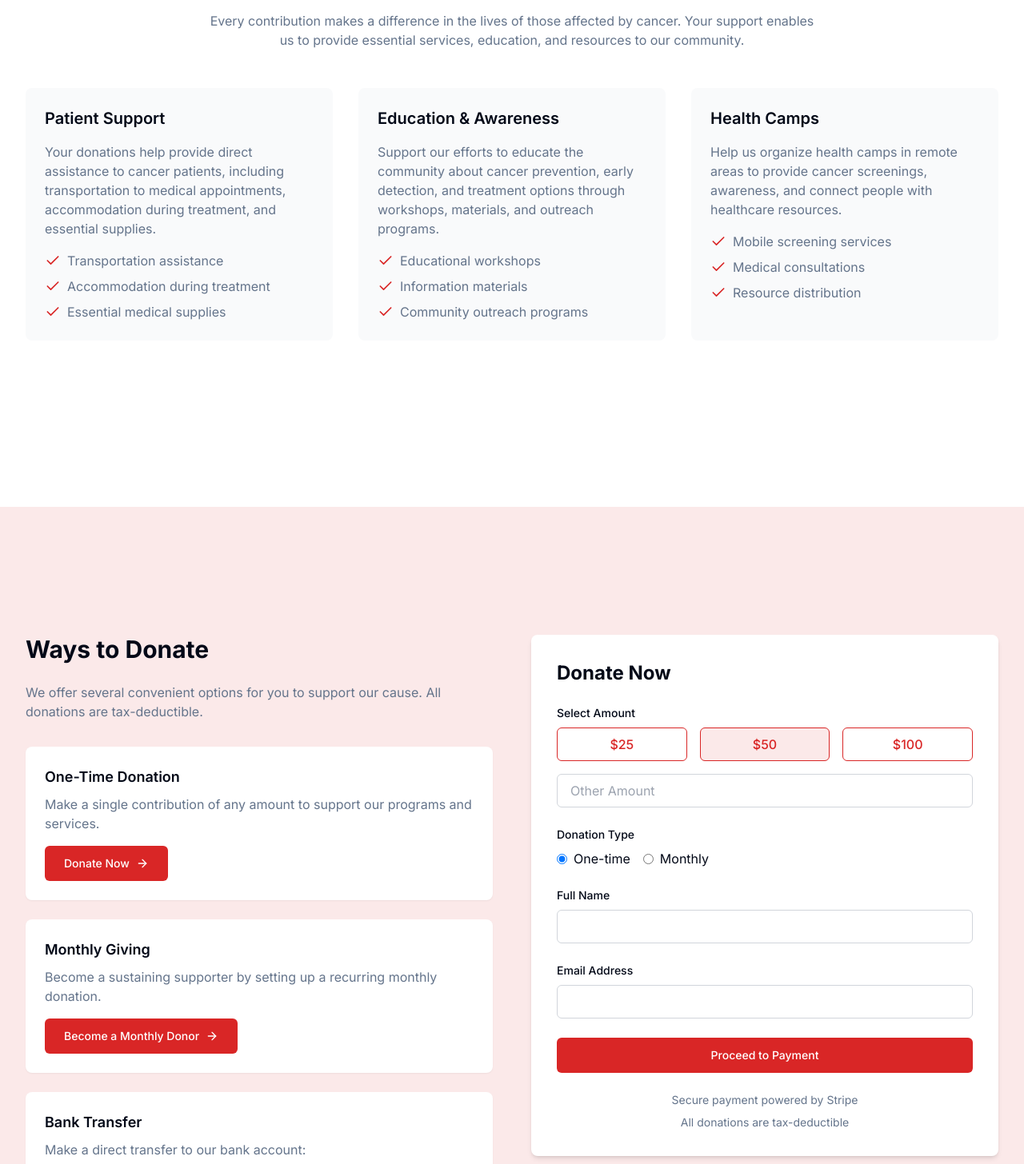
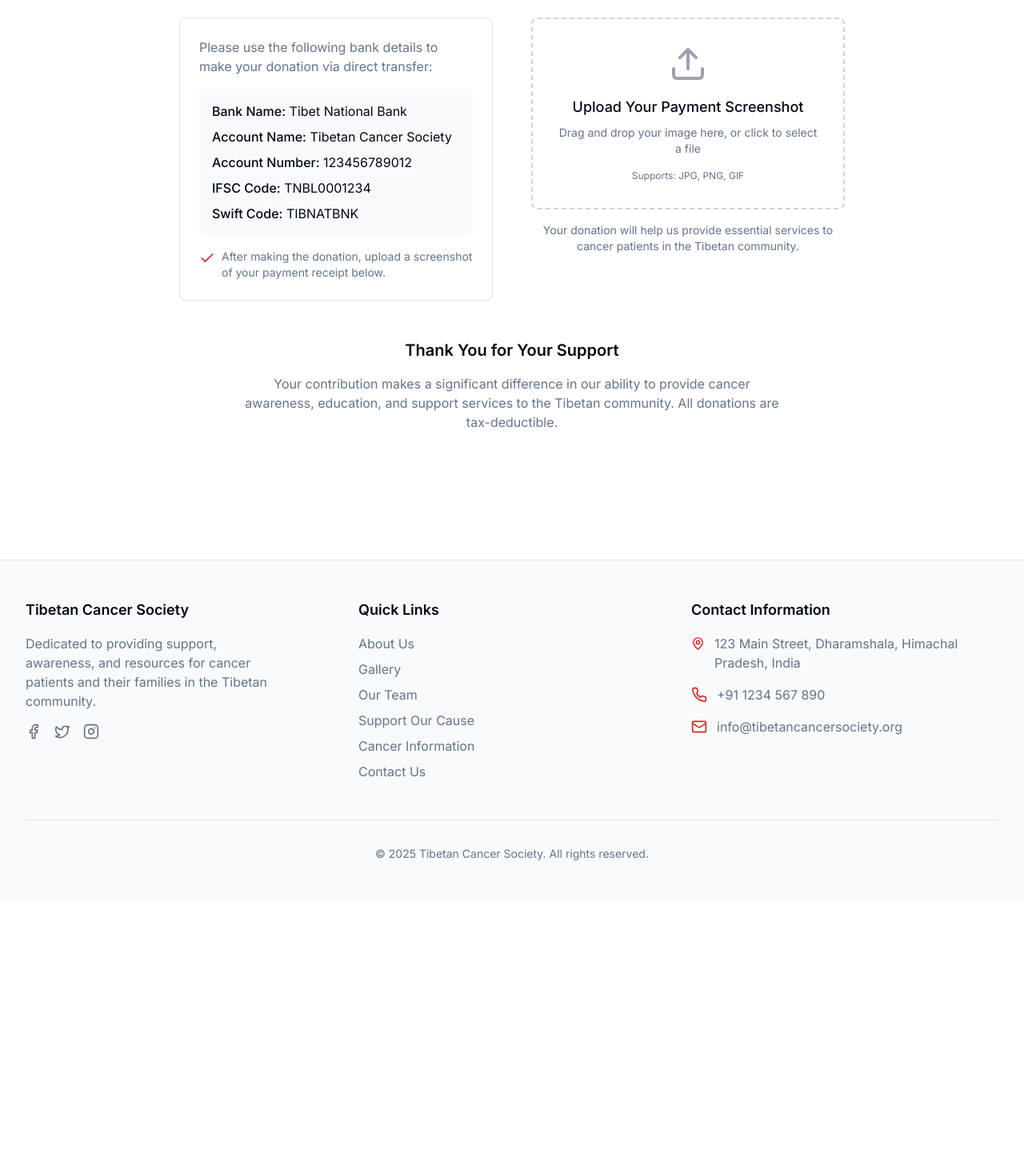
Before and after one commit to ProjectMira/Tibetan-Cancer-Society, a React (Vite) app: page /donate in a window 1280 px wide. Shown: the part 694-2150 px from the top of the page at 80% size. After the commit the page ends 1820 px from the top, so only its background shows below. Built offline with nearby package versions, Linux system fonts and the light colour scheme.

Commit message:
feat: Enhance home page and donate page
- Add a photo behind the home page's hero section.
- Add "Home" to the navigation bar.
- Change "About" to "About Us" in the navigation.
- Add photos to the pink boxes on all pages.
- Simplify the donate page with bank information and a screenshot upload.

```diff
--- a/src/pages/Donate.tsx
+++ b/src/pages/Donate.tsx
@@ -1,227 +1,160 @@
 
-import React from 'react';
+import React, { useState } from 'react';
 import PageLayout from '../components/PageLayout';
-import { Check, ArrowRight } from 'lucide-react';
+import { Check, Upload, X } from 'lucide-react';
+import { Card } from '@/components/ui/card';
+import { toast } from "@/hooks/use-toast";
 
 const Donate = () => {
+  const [uploadedImage, setUploadedImage] = useState<string | null>(null);
+  const [isDragging, setIsDragging] = useState(false);
+
+  const handleDragOver = (e: React.DragEvent<HTMLDivElement>) => {
+    e.preventDefault();
+    setIsDragging(true);
+  };
+
+  const handleDragLeave = () => {
+    setIsDragging(false);
+  };
+
+  const handleDrop = (e: React.DragEvent<HTMLDivElement>) => {
+    e.preventDefault();
+    setIsDragging(false);
+
+    if (e.dataTransfer.files && e.dataTransfer.files[0]) {
+      const file = e.dataTransfer.files[0];
+      if (file.type.startsWith('image/')) {
+        const reader = new FileReader();
+        reader.onload = (event) => {
+          if (event.target?.result) {
+            setUploadedImage(event.target.result as string);
+            toast({
+              title: "Success!",
+              description: "Your donation receipt has been uploaded.",
+            });
+          }
+        };
+        reader.readAsDataURL(file);
+      } else {
+        toast({
+          title: "Invalid file type",
+          description: "Please upload an image file.",
+          variant: "destructive"
+        });
+      }
+    }
+  };
+
+  const handleFileInput = (e: React.ChangeEvent<HTMLInputElement>) => {
+    if (e.target.files && e.target.files[0]) {
+      const file = e.target.files[0];
+      if (file.type.startsWith('image/')) {
+        const reader = new FileReader();
+        reader.onload = (event) => {
+          if (event.target?.result) {
+            setUploadedImage(event.target.result as string);
+            toast({
+              title: "Success!",
+              description: "Your donation receipt has been uploaded.",
+            });
+          }
+        };
+        reader.readAsDataURL(file);
+      } else {
+        toast({
+          title: "Invalid file type",
+          description: "Please upload an image file.",
+          variant: "destructive"
+        });
+      }
+    }
+  };
+
+  const removeUploadedImage = () => {
+    setUploadedImage(null);
+  };
+
   return (
     <PageLayout
       title="Support Our Cause"
       description="Your generous donations help us continue our mission to support cancer patients and their families."
+      backgroundImage="https://images.unsplash.com/photo-1615729947596-a598e5de0ab3"
     >
       <section className="py-16 bg-white">
-        <div className="section-container">
-          <div className="text-center mb-12 max-w-3xl mx-auto">
-            <h2 className="text-3xl font-bold mb-4">How Your Donation Helps</h2>
-            <p className="text-muted-foreground">
-              Every contribution makes a difference in the lives of those affected by cancer. Your support enables us to provide essential services, education, and resources to our community.
-            </p>
-          </div>
-
-          <div className="grid grid-cols-1 md:grid-cols-3 gap-8 mb-12">
-            <div className="bg-gray-50 p-6 rounded-lg">
-              <h3 className="text-xl font-semibold mb-4">Patient Support</h3>
-              <p className="text-muted-foreground mb-4">
-                Your donations help provide direct assistance to cancer patients, including transportation to medical appointments, accommodation during treatment, and essential supplies.
-              </p>
-              <ul className="space-y-2">
-                <li className="flex items-start">
-                  <Check className="h-5 w-5 text-primary mt-0.5 mr-2 flex-shrink-0" />
-                  <span className="text-muted-foreground">Transportation assistance</span>
-                </li>
-                <li className="flex items-start">
-                  <Check className="h-5 w-5 text-primary mt-0.5 mr-2 flex-shrink-0" />
-                  <span className="text-muted-foreground">Accommodation during treatment</span>
-                </li>
-                <li className="flex items-start">
-                  <Check className="h-5 w-5 text-primary mt-0.5 mr-2 flex-shrink-0" />
-                  <span className="text-muted-foreground">Essential medical supplies</span>
-                </li>
-              </ul>
-            </div>
-
-            <div className="bg-gray-50 p-6 rounded-lg">
-              <h3 className="text-xl font-semibold mb-4">Education & Awareness</h3>
-              <p className="text-muted-foreground mb-4">
-                Support our efforts to educate the community about cancer prevention, early detection, and treatment options through workshops, materials, and outreach programs.
-              </p>
-              <ul className="space-y-2">
-                <li className="flex items-start">
-                  <Check className="h-5 w-5 text-primary mt-0.5 mr-2 flex-shrink-0" />
-                  <span className="text-muted-foreground">Educational workshops</span>
-                </li>
-                <li className="flex items-start">
-                  <Check className="h-5 w-5 text-primary mt-0.5 mr-2 flex-shrink-0" />
-                  <span className="text-muted-foreground">Information materials</span>
-                </li>
-                <li className="flex items-start">
-                  <Check className="h-5 w-5 text-primary mt-0.5 mr-2 flex-shrink-0" />
-                  <span className="text-muted-foreground">Community outreach programs</span>
-                </li>
-              </ul>
-            </div>
-
-            <div className="bg-gray-50 p-6 rounded-lg">
-              <h3 className="text-xl font-semibold mb-4">Health Camps</h3>
-              <p className="text-muted-foreground mb-4">
-                Help us organize health camps in remote areas to provide cancer screenings, awareness, and connect people with healthcare resources.
-              </p>
-              <ul className="space-y-2">
-                <li className="flex items-start">
-                  <Check className="h-5 w-5 text-primary mt-0.5 mr-2 flex-shrink-0" />
-                  <span className="text-muted-foreground">Mobile screening services</span>
-                </li>
-                <li className="flex items-start">
-                  <Check className="h-5 w-5 text-primary mt-0.5 mr-2 flex-shrink-0" />
-                  <span className="text-muted-foreground">Medical consultations</span>
-                </li>
-                <li className="flex items-start">
-                  <Check className="h-5 w-5 text-primary mt-0.5 mr-2 flex-shrink-0" />
-                  <span className="text-muted-foreground">Resource distribution</span>
-                </li>
-              </ul>
-            </div>
-          </div>
-        </div>
-      </section>
-
-      <section className="py-16 bg-primary/10">
-        <div className="section-container">
+        <div className="section-container max-w-4xl mx-auto">
           <div className="grid grid-cols-1 md:grid-cols-2 gap-12">
             <div>
-              <h2 className="text-3xl font-bold mb-6">Ways to Donate</h2>
-              <p className="text-muted-foreground mb-8">
-                We offer several convenient options for you to support our cause. All donations are tax-deductible.
-              </p>
-
-              <div className="space-y-6">
-                <div className="bg-white p-6 rounded-lg shadow-sm">
-                  <h3 className="font-semibold text-lg mb-2">One-Time Donation</h3>
-                  <p className="text-muted-foreground mb-4">
-                    Make a single contribution of any amount to support our programs and services.
+              <h2 className="text-3xl font-bold mb-6">Bank Transfer Details</h2>
+              <Card className="p-6">
+                <div className="space-y-4">
+                  <p className="mb-4 text-muted-foreground">
+                    Please use the following bank details to make your donation via direct transfer:
                   </p>
-                  <button className="btn-primary">
-                    Donate Now <ArrowRight className="ml-2 h-4 w-4" />
-                  </button>
-                </div>
-
-                <div className="bg-white p-6 rounded-lg shadow-sm">
-                  <h3 className="font-semibold text-lg mb-2">Monthly Giving</h3>
-                  <p className="text-muted-foreground mb-4">
-                    Become a sustaining supporter by setting up a recurring monthly donation.
-                  </p>
-                  <button className="btn-primary">
-                    Become a Monthly Donor <ArrowRight className="ml-2 h-4 w-4" />
-                  </button>
-                </div>
-
-                <div className="bg-white p-6 rounded-lg shadow-sm">
-                  <h3 className="font-semibold text-lg mb-2">Bank Transfer</h3>
-                  <p className="text-muted-foreground mb-4">
-                    Make a direct transfer to our bank account:
-                  </p>
-                  <div className="bg-gray-50 p-4 rounded-md text-sm">
-                    <p className="mb-1"><span className="font-medium">Bank Name:</span> Tibet National Bank</p>
-                    <p className="mb-1"><span className="font-medium">Account Name:</span> Tibetan Cancer Society</p>
-                    <p className="mb-1"><span className="font-medium">Account Number:</span> 123456789012</p>
+                  <div className="bg-gray-50 p-4 rounded-md space-y-2">
+                    <p><span className="font-medium">Bank Name:</span> Tibet National Bank</p>
+                    <p><span className="font-medium">Account Name:</span> Tibetan Cancer Society</p>
+                    <p><span className="font-medium">Account Number:</span> 123456789012</p>
                     <p><span className="font-medium">IFSC Code:</span> TNBL0001234</p>
+                    <p><span className="font-medium">Swift Code:</span> TIBNATBNK</p>
+                  </div>
+                  <div className="flex items-start mt-4">
+                    <Check className="h-5 w-5 text-primary mt-0.5 mr-2 flex-shrink-0" />
+                    <span className="text-sm text-muted-foreground">After making the donation, upload a screenshot of your payment receipt below.</span>
                   </div>
                 </div>
-              </div>
+              </Card>
             </div>
 
             <div>
-              <div className="bg-white p-8 rounded-lg shadow-md">
-                <h3 className="text-2xl font-bold mb-6">Donate Now</h3>
-                <form className="space-y-6">
-                  <div>
-                    <label htmlFor="amount" className="block text-sm font-medium mb-2">
-                      Select Amount
-                    </label>
-                    <div className="grid grid-cols-3 gap-4 mb-4">
-                      <button type="button" className="px-4 py-2 border border-primary text-primary rounded-md font-medium hover:bg-primary/5">
-                        $25
-                      </button>
-                      <button type="button" className="px-4 py-2 border border-primary bg-primary/10 text-primary rounded-md font-medium">
-                        $50
-                      </button>
-                      <button type="button" className="px-4 py-2 border border-primary text-primary rounded-md font-medium hover:bg-primary/5">
-                        $100
-                      </button>
-                    </div>
-                    <input
-                      type="text"
-                      id="amount"
-                      name="amount"
-                      placeholder="Other Amount"
-                      className="w-full px-4 py-2 border border-gray-300 rounded-md focus:outline-none focus:ring-2 focus:ring-primary/50"
-                    />
-                  </div>
+              <h2 className="text-3xl font-bold mb-6">Upload Payment Receipt</h2>
+              {!uploadedImage ? (
+                <div
+                  className={`border-2 border-dashed rounded-lg p-8 text-center cursor-pointer transition-colors ${isDragging ? 'border-primary bg-primary/5' : 'border-gray-300 hover:border-primary hover:bg-gray-50'}`}
+                  onDragOver={handleDragOver}
+                  onDragLeave={handleDragLeave}
+                  onDrop={handleDrop}
+                  onClick={() => document.getElementById('file-upload')?.click()}
+                >
+                  <Upload className="h-12 w-12 mx-auto text-gray-400 mb-4" />
+                  <p className="text-lg font-medium mb-2">Upload Your Payment Screenshot</p>
+                  <p className="text-sm text-muted-foreground mb-4">Drag and drop your image here, or click to select a file</p>
+                  <p className="text-xs text-muted-foreground">Supports: JPG, PNG, GIF</p>
+                  <input
+                    id="file-upload"
+                    type="file"
+                    className="hidden"
+                    accept="image/*"
+                    onChange={handleFileInput}
+                  />
+                </div>
+              ) : (
+                <div className="relative rounded-lg overflow-hidden">
+                  <img
+                    src={uploadedImage}
+                    alt="Uploaded payment receipt"
+                    className="w-full h-auto"
+                  />
+                  <button
+                    onClick={removeUploadedImage}
+                    className="absolute top-2 right-2 bg-black bg-opacity-50 text-white p-2 rounded-full hover:bg-opacity-70 transition-colors"
+                  >
+                    <X size={20} />
+                  </button>
+                </div>
+              )}
+              <p className="text-center mt-4 text-sm text-muted-foreground">
+                Your donation will help us provide essential services to cancer patients in the Tibetan community.
+              </p>
+            </div>
+          </div>
 
-                  <div>
-                    <label className="block text-sm font-medium mb-2">
-                      Donation Type
-                    </label>
-                    <div className="flex space-x-4">
-                      <label className="flex items-center">
-                        <input
-                          type="radio"
-                          name="donationType"
-                          value="oneTime"
-                          defaultChecked
-                          className="mr-2"
-                        />
-                        One-time
-                      </label>
-                      <label className="flex items-center">
-                        <input
-                          type="radio"
-                          name="donationType"
-                          value="monthly"
-                          className="mr-2"
-                        />
-                        Monthly
-                      </label>
-                    </div>
-                  </div>
-
-                  <div>
-                    <label htmlFor="fullName" className="block text-sm font-medium mb-2">
-                      Full Name
-                    </label>
-                    <input
-                      type="text"
-                      id="fullName"
-                      name="fullName"
-                      className="w-full px-4 py-2 border border-gray-300 rounded-md focus:outline-none focus:ring-2 focus:ring-primary/50"
-                      required
-                    />
-                  </div>
-
-                  <div>
-                    <label htmlFor="email" className="block text-sm font-medium mb-2">
-                      Email Address
-                    </label>
-                    <input
-                      type="email"
-                      id="email"
-                      name="email"
-                      className="w-full px-4 py-2 border border-gray-300 rounded-md focus:outline-none focus:ring-2 focus:ring-primary/50"
-                      required
-                    />
-                  </div>
-
-                  <button type="submit" className="w-full btn-primary">
-                    Proceed to Payment
-                  </button>
-
-                  <div className="text-center text-sm text-muted-foreground">
-                    <p>Secure payment powered by Stripe</p>
-                    <p className="mt-2">All donations are tax-deductible</p>
-                  </div>
-                </form>
-              </div>
-            </div>
+          <div className="mt-12 text-center">
+            <h3 className="text-xl font-semibold mb-4">Thank You for Your Support</h3>
+            <p className="text-muted-foreground max-w-2xl mx-auto">
+              Your contribution makes a significant difference in our ability to provide cancer awareness,
+              education, and support services to the Tibetan community. All donations are tax-deductible.
+            </p>
           </div>
         </div>
       </section>
```
Also changed, not shown: src/components/Hero.tsx (+11 -2 lines), src/components/Navbar.tsx (+12 -2 lines), src/components/PageLayout.tsx (+13 -3 lines).
